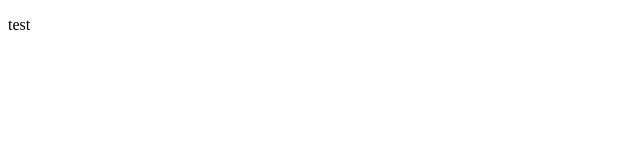
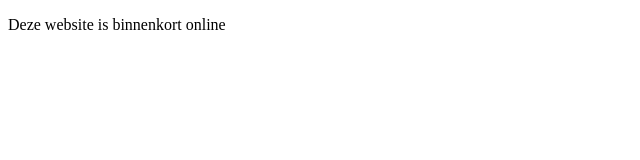
Before and after one commit to DragonHunterJef/Webtech-Portfolio, a plain HTML site: page index.html in a window 1280 px wide. Shown: the whole page, without its empty margins (0-640 px from the left). Drawn offline with Linux system fonts and the light colour scheme.

Commit message:
bijna klaar

```diff
--- a/index.html
+++ b/index.html
@@ -3,9 +3,9 @@
 <head>
     <meta charset="UTF-8">
     <meta name="viewport" content="width=device-width, initial-scale=1.0">
-    <title>test</title>
+    <title>Coming soon</title>
 </head>
 <body>
-    <p>test</p>
+    <p>Deze website is binnenkort online</p>
 </body>
 </html>
```
